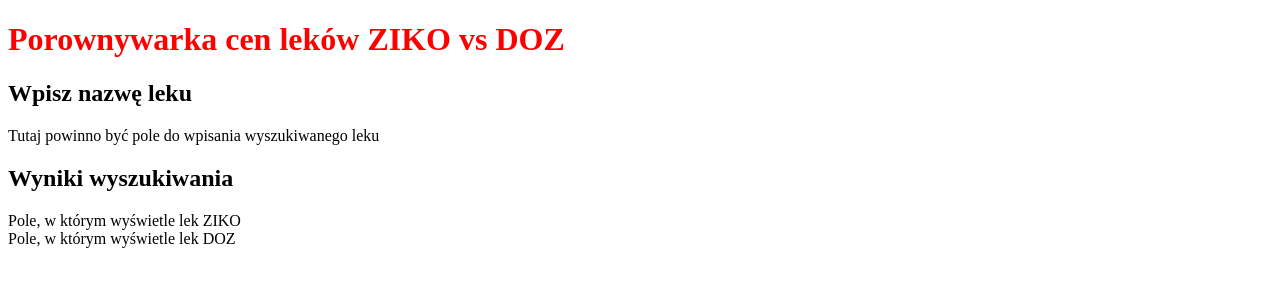
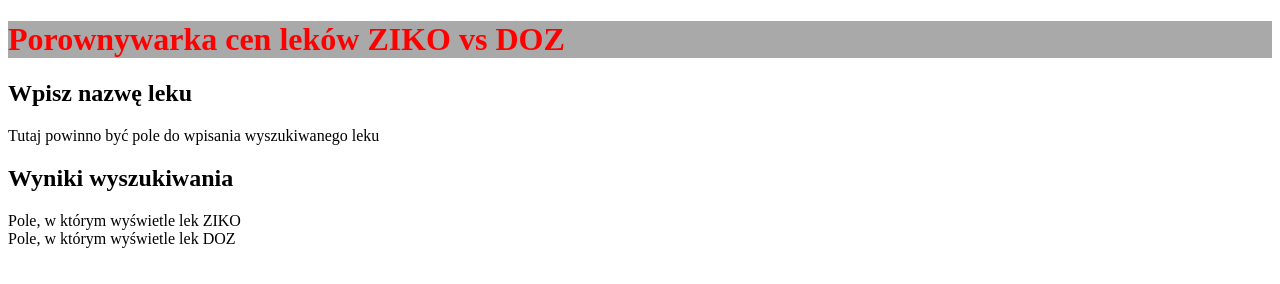
Before and after one commit to RafalG-dev/homepage, a plain HTML site: page index.html in a window 1280 px wide. Drawn offline with Linux system fonts and the light colour scheme.

Commit message:
dodałem tło nagłówka

```diff
--- a/style.css
+++ b/style.css
@@ -1,3 +1,4 @@
 .headingHeader{
     color: red;
+    background: darkgrey;
 }
```
